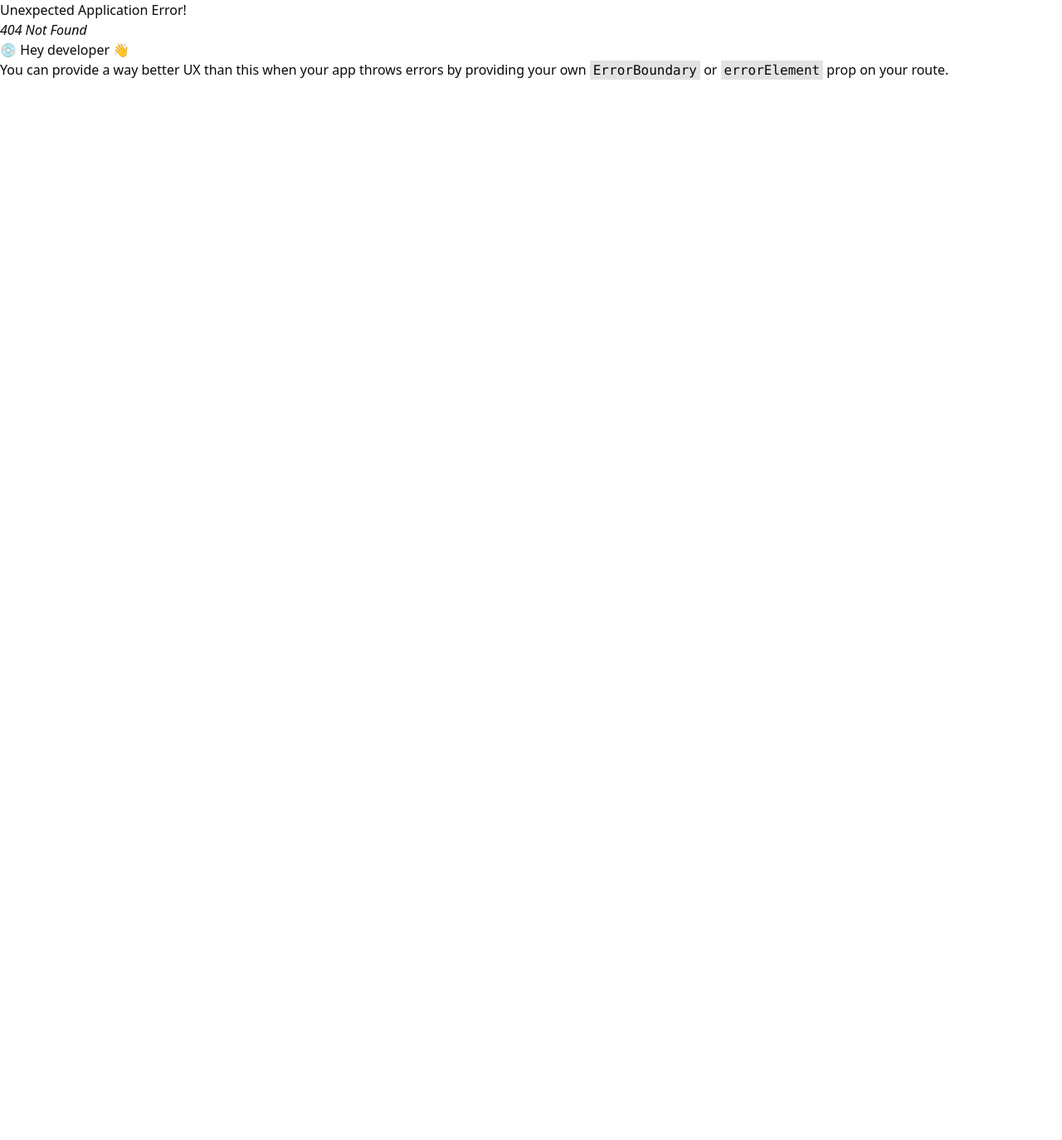
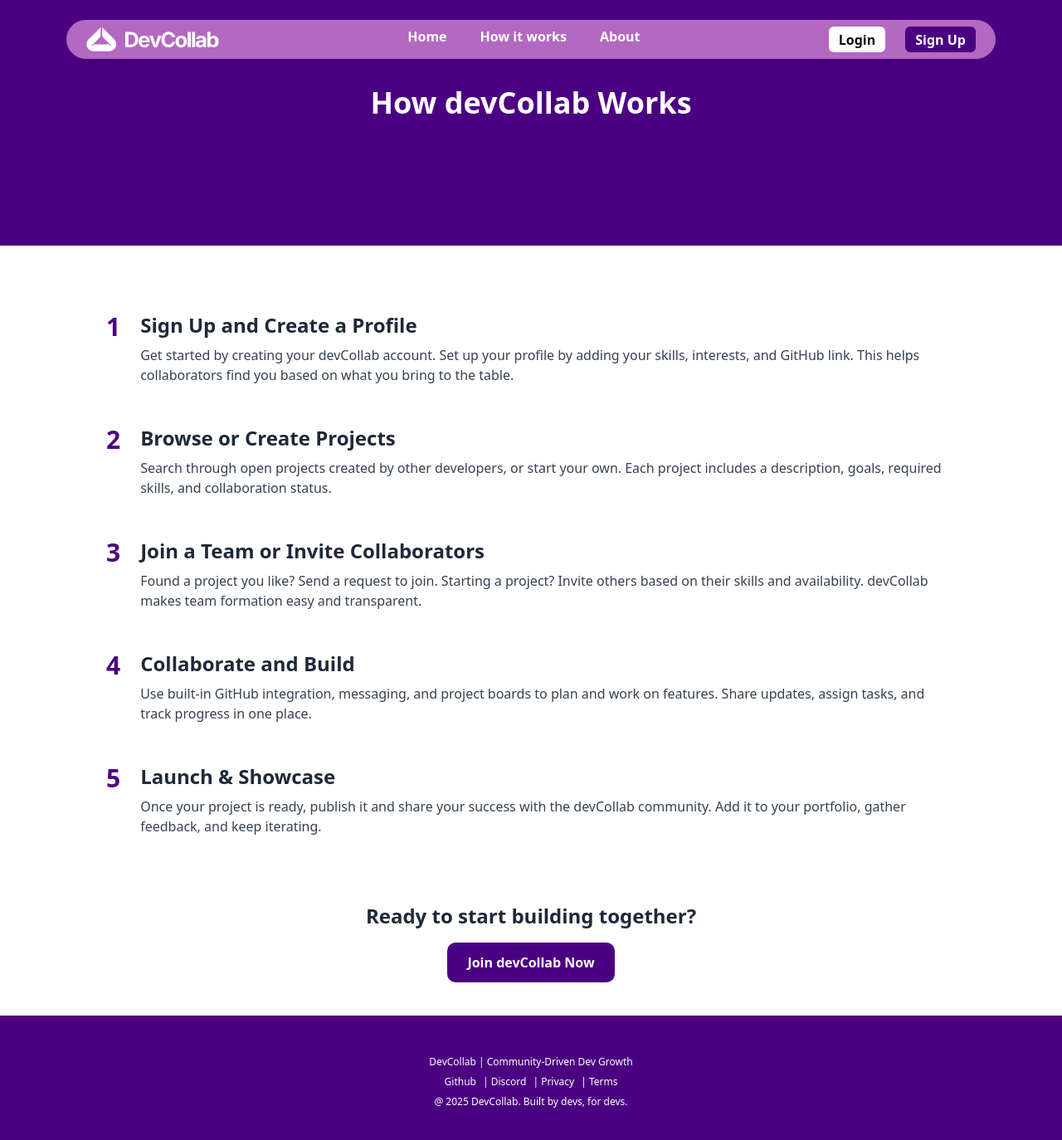
Before and after one commit to Perfect-Patience/devCollab, a React (Vite) app: page /HowItWorks in a window 1280 px wide. Before the commit this address had no page. Shown: the top 1374 px of the page at 83% size. Before the commit the page ends 800 px from the top, so only its background shows below. Built offline with nearby package versions, Linux system fonts and the light colour scheme.

Commit message:
adds about and how it works to landing page. includes a landing page Ui

```diff
--- a/package.json
+++ b/package.json
@@ -15,6 +15,7 @@
     "@tailwindcss/vite": "^4.1.11",
     "class-variance-authority": "^0.7.1",
     "clsx": "^2.1.1",
+    "framer-motion": "^12.23.3",
     "lucide-react": "^0.525.0",
     "react": "^19.1.0",
     "react-dom": "^19.1.0",
--- a/src/App.jsx
+++ b/src/App.jsx
@@ -7,11 +7,28 @@ import OverviewPage from "./pages/dashboard/pages/OverviewPage";
 import ProjectsPage from "./pages/dashboard/pages/ProjectsPage";
 import AccountPage from "./pages/dashboard/pages/AccountPage";
 import SettingsPage from "./pages/dashboard/pages/SettingsPage";
+import About from "./pages/AboutPage";
+import LandingPageLayout from "./layout/LandingPageLayout";
+import HowItWorksPage from "./pages/HowItWorksPage";
 
 const router = createBrowserRouter([
   {
     path: "/",
-    Component: LandingPage,
+    Component: LandingPageLayout,
+    children:[
+      {
+        index: true,
+        Component: LandingPage
+      },
+      {
+        path: "about",
+        Component: About
+      },
+      {
+        path: "HowItWorks",
+        Component: HowItWorksPage
+      }
+    ]
   },
   {
     path: "/login",
@@ -39,6 +56,7 @@ const router = createBrowserRouter([
       }
     ],
   },
+
 ]);
 function App() {
   return <RouterProvider router={router} />;
--- /dev/null
+++ b/src/components/Footer.jsx
@@ -0,0 +1,18 @@
+import React from 'react'
+
+function Footer() {
+  return (
+    <section className="bg-[#4B0082] mt-10 h-[10rem] w-full text-xs text-white flex flex-col justify-center  font  -light gap-2">
+          <p className="text-center">DevCollab | Community-Driven Dev Growth</p>
+          <ul className="flex gap-2 text-white font-light justify-center">
+            <li>Github</li>
+            <li>|       Discord</li>
+            <li>|       Privacy</li>
+            <li>|       Terms</li>
+          </ul>
+          <p className="text-center">@ 2025 DevCollab. Built by devs, for devs.</p>
+        </section>
+  )
+}
+
+export default Footer
--- a/src/components/PurpleNavBar.jsx
+++ b/src/components/PurpleNavBar.jsx
@@ -1,3 +1,4 @@
+import { NavLink } from 'react-router';
 import logo from '../assets/logo.svg'
 
 function PurpleNavBar() {
@@ -15,9 +16,9 @@ function PurpleNavBar() {
         </div>
         <div className='nav '>
             <ul className='md:flex hidden  gap-10 text-white font-bold'>
-                <li>Home</li>
-                <li>How it works</li>
-                <li>About</li>
+                <NavLink to='/'>Home</NavLink>
+                <NavLink to="HowItWorks">How it works</NavLink>
+                <NavLink to="about">About</NavLink>
             </ul>
         </div>
         <div className='btns font-bold hidden md:flex gap-6'>
--- /dev/null
+++ b/src/layout/LandingPageLayout.jsx
@@ -0,0 +1,18 @@
+import Footer from '@/components/Footer'
+import PurpleNavBar from '@/components/PurpleNavBar'
+import React from 'react'
+import { Outlet } from 'react-router'
+
+function LandingPageLayout() {
+  return (
+    <div className=''>
+        <div className='absolute w-full  py-6 md:px-20 px-8'>
+        <PurpleNavBar/>
+        </div>
+        <Outlet/>
+        <Footer/>
+    </div>
+  )
+}
+
+export default LandingPageLayout
--- /dev/null
+++ b/src/pages/AboutPage.jsx
@@ -0,0 +1,99 @@
+import React from 'react';
+
+
+const features = [
+  {
+    title: "Real-Time Collaboration",
+    description: "Work with devs from around the world on live codebases and projects.",
+  },
+  {
+    title: "Project Discovery",
+    description: "Find projects that match your skills and interests, or start your own.",
+  },
+  {
+    title: "Version Control Built In",
+    description: "Built-in GitHub integration makes contributions seamless and transparent.",
+  },
+];
+
+const About = () => {
+  return (
+    <div className="bg-white text-gray-800">
+
+      <section className=" bg-[#4B0082] text-white py-20 px-6">
+        <div
+          className="max-w-4xl mx-auto text-center"
+
+        >
+          <h1 className="text-5xl font-bold mb-4">Welcome to devCollab</h1>
+          <p className="text-xl text-indigo-100 max-w-2xl mx-auto">
+            The collaborative hub where developers connect, build, and grow together—project by project.
+          </p>
+        </div>
+      </section>
+
+
+      <section className="py-16 px-6 bg-gray-50">
+        <div className="max-w-5xl mx-auto grid md:grid-cols-3 gap-10 text-center">
+          {["Mission", "Vision", "Core Values"].map((section) => (
+            <div
+              key={section}
+
+              className="bg-white shadow-md rounded-2xl p-6 border-t-4 border-[#4B0082]"
+            >
+              <h2 className="text-xl font-semibold mb-3">{section}</h2>
+              <p className="text-gray-600">
+                {section === "Mission" &&
+                  "To foster hands-on developer growth through peer collaboration and real-world coding."}
+                {section === "Vision" &&
+                  "A global community where every dev learns faster by building together."}
+                {section === "Core Values" &&
+                  "Open collaboration, consistent learning, kindness, and real impact."}
+              </p>
+            </div>
+          ))}
+        </div>
+      </section>
+
+      <section className="py-20 px-6 bg-white">
+        <div className="max-w-6xl mx-auto text-center mb-12">
+          <h2 className="text-3xl font-bold text-gray-800">What Makes devCollab Special</h2>
+        </div>
+
+        <div className="grid md:grid-cols-3 gap-8 max-w-5xl mx-auto">
+          {features.map((feat) => (
+            <div
+              key={feat.title}
+              className="p-6 rounded-2xl shadow-md bg-gray-100 border-l-4 border-[#4B0082]"
+
+            >
+              <h3 className="text-xl font-semibold mb-2">{feat.title}</h3>
+              <p className="text-gray-600">{feat.description}</p>
+            </div>
+          ))}
+        </div>
+      </section>
+
+      <section className="bg-indigo-50 py-20 px-6">
+        <div className="max-w-4xl mx-auto text-center">
+          <h2 className="text-3xl font-bold mb-6">Built with Powerful Tools</h2>
+          <p className="text-lg text-gray-700 mb-10">
+            devCollab is powered by modern technologies to ensure fast, scalable, and smooth experiences.
+          </p>
+          <div className="flex justify-center flex-wrap gap-6">
+            {["React", "TailwindCSS", "Firebase", "GitHub", "Node.js"].map((tech) => (
+              <span
+                key={tech}
+                className="bg-white border border-gray-300 rounded-full px-6 py-2 text-gray-800 shadow-sm hover:bg-indigo-100 transition"
+              >
+                {tech}
+              </span>
+            ))}
+          </div>
+        </div>
+      </section>
+    </div>
+  );
+};
+
+export default About;
--- /dev/null
+++ b/src/pages/HowItWorksPage.jsx
@@ -0,0 +1,86 @@
+import React from 'react';
+
+const HowItWorks = () => {
+  return (
+    <div className=" text-gray-800 min-h-screen">
+          <section className=" bg-[#4B0082] text-white py-26 px-6 ">
+
+            <h1 className="text-4xl font-bold text-center text-white mb-12">
+          How devCollab Works
+        </h1>
+      </section>
+      <div className="max-w-5xl mx-auto">
+
+        <div className="space-y-12 mt-20">
+          {/* Step 1 */}
+          <div className="md:flex items-start gap-6">
+            <div className="text-3xl font-bold text-[#4B0082] mb-2 md:mb-0">1</div>
+            <div>
+              <h2 className="text-2xl font-semibold mb-2">Sign Up and Create a Profile</h2>
+              <p className="text-gray-700">
+                Get started by creating your devCollab account. Set up your profile by adding your skills, interests, and GitHub link. This helps collaborators find you based on what you bring to the table.
+              </p>
+            </div>
+          </div>
+
+          {/* Step 2 */}
+          <div className="md:flex items-start gap-6">
+            <div className="text-3xl font-bold text-[#4B0082] mb-2 md:mb-0">2</div>
+            <div>
+              <h2 className="text-2xl font-semibold mb-2">Browse or Create Projects</h2>
+              <p className="text-gray-700">
+                Search through open projects created by other developers, or start your own. Each project includes a description, goals, required skills, and collaboration status.
+              </p>
+            </div>
+          </div>
+
+          {/* Step 3 */}
+          <div className="md:flex items-start gap-6">
+            <div className="text-3xl font-bold text-[#4B0082] mb-2 md:mb-0">3</div>
+            <div>
+              <h2 className="text-2xl font-semibold mb-2">Join a Team or Invite Collaborators</h2>
+              <p className="text-gray-700">
+                Found a project you like? Send a request to join. Starting a project? Invite others based on their skills and availability. devCollab makes team formation easy and transparent.
+              </p>
+            </div>
+          </div>
+
+          {/* Step 4 */}
+          <div className="md:flex items-start gap-6">
+            <div className="text-3xl font-bold text-[#4B0082] mb-2 md:mb-0">4</div>
+            <div>
+              <h2 className="text-2xl font-semibold mb-2">Collaborate and Build</h2>
+              <p className="text-gray-700">
+                Use built-in GitHub integration, messaging, and project boards to plan and work on features. Share updates, assign tasks, and track progress in one place.
+              </p>
+            </div>
+          </div>
+
+          {/* Step 5 */}
+          <div className="md:flex items-start gap-6">
+            <div className="text-3xl font-bold text-[#4B0082] mb-2 md:mb-0">5</div>
+            <div>
+              <h2 className="text-2xl font-semibold mb-2">Launch & Showcase</h2>
+              <p className="text-gray-700">
+                Once your project is ready, publish it and share your success with the devCollab community. Add it to your portfolio, gather feedback, and keep iterating.
+              </p>
+            </div>
+          </div>
+        </div>
+
+        {/* Call to Action */}
+        <div className="mt-20 text-center">
+          <h3 className="text-2xl font-semibold mb-4">Ready to start building together?</h3>
+          <a
+            href="/signup"
+            className="inline-block bg-[#4B0082] text-white px-6 py-3 rounded-lg font-semibold hover:bg-[#10011C] transition"
+          >
+            Join devCollab Now
+          </a>
+        </div>
+      </div>
+    </div>
+  );
+};
+
+export default HowItWorks;
--- a/src/pages/LandingPage.jsx
+++ b/src/pages/LandingPage.jsx
@@ -12,7 +12,7 @@ function LandingPage() {
           id="hero-section"
           className=" max-w-full min-w-full min-h-screen  [background-image:radial-gradient(circle_at_center,_#4B0082_0%,_#10001C_80%,_#10011C_100%)] px-8 md:px-20 lg:px-24 py-9.5 "
         >
-          <PurpleNavBar />
+          {/* <PurpleNavBar /> */}
           <div
             className={`w-full h-fit mt-20 flex justify-between  md:flex-row flex-col-reverse`}
           >
@@ -297,16 +297,7 @@ function LandingPage() {
             Join now
           </button>
         </section>
-        <section className="bg-[#4B0082] mt-10 h-[10rem] w-full text-xs text-white flex flex-col justify-center  font  -light gap-2">
-          <p className="text-center">DevCollab | Community-Driven Dev Growth</p>
-          <ul className="flex gap-2 text-white font-light justify-center">
-            <li>Github</li>
-            <li>|       Discord</li>
-            <li>|       Privacy</li>
-            <li>|       Terms</li>
-          </ul>
-          <p className="text-center">@ 2025 DevCollab. Built by devs, for devs.</p>
-        </section>
+
       </div>
     </>
   );
```
Also changed, not shown: 1 other file (tests, documents, lock files or other folders).
